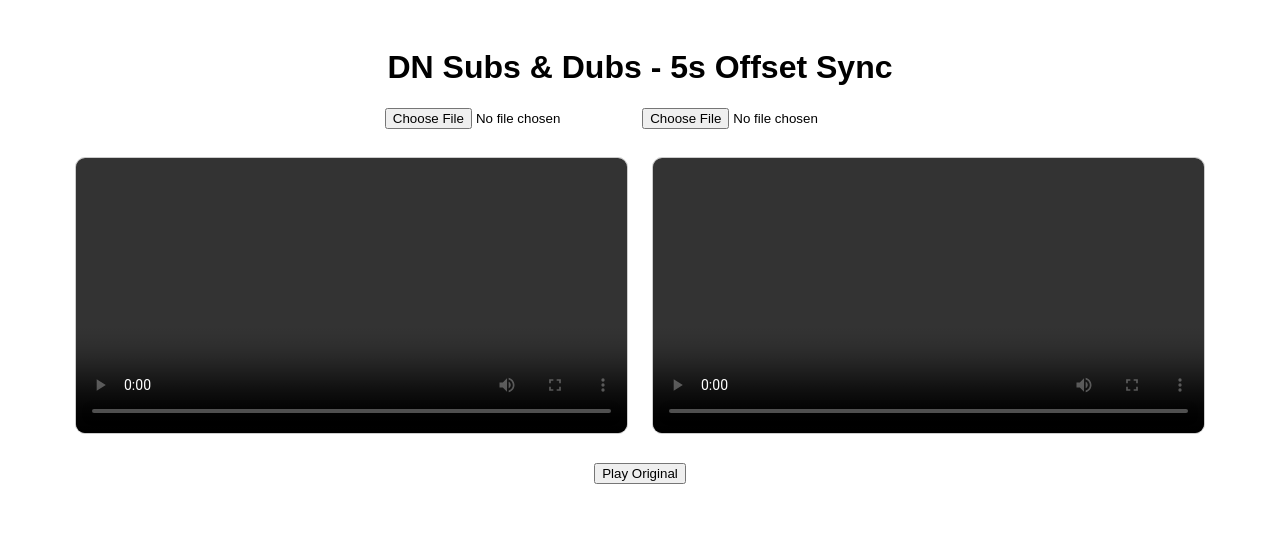
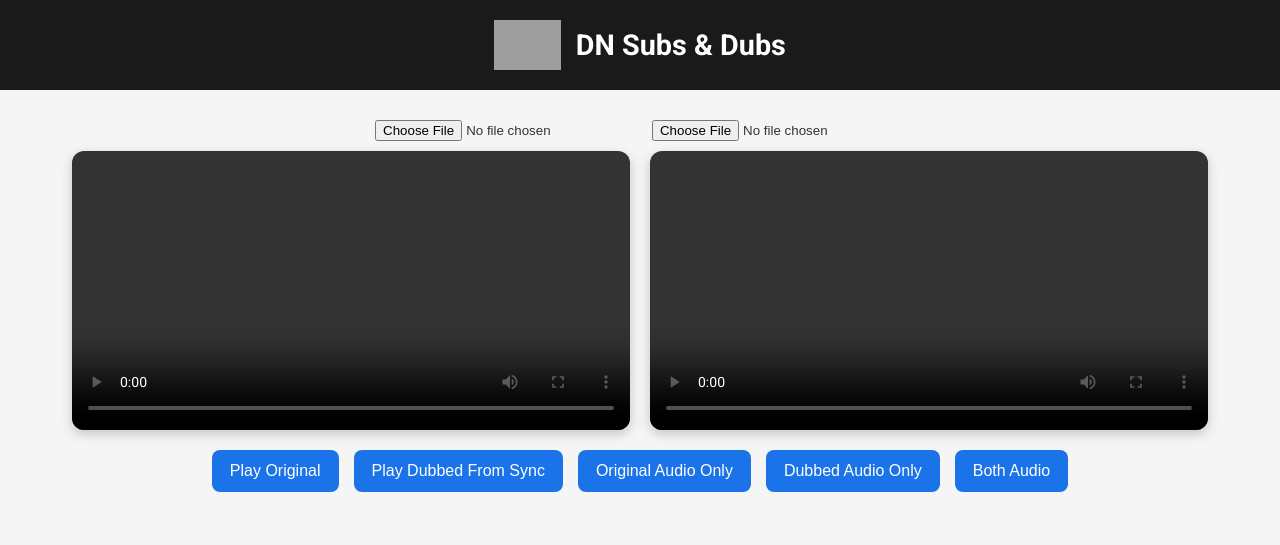
Before and after one commit to sathya-1982/DN-Sathya, a plain HTML site: page index.html in a window 1280 px wide. Drawn offline with Linux system fonts and the light colour scheme; grey boxes are pictures that could not be loaded.

Commit message:
Update index.html

```diff
--- a/index.html
+++ b/index.html
@@ -4,33 +4,114 @@
 <meta charset="UTF-8">
 <meta name="viewport" content="width=device-width, initial-scale=1.0">
 <title>DN Subs & Dubs - 5s Offset Sync</title>
+<link href="https://fonts.googleapis.com/css2?family=Roboto:wght@400;700&display=swap" rel="stylesheet">
 <style>
   body {
-    font-family: Arial, sans-serif;
+    font-family: 'Roboto', sans-serif;
+    background: #f5f5f5;
+    margin: 0;
+    padding: 0;
+    text-align: center;
+    color: #333;
+  }
+
+  header {
+    background: #1a1a1a;
+    color: #fff;
+    padding: 20px 10px;
+    display: flex;
+    align-items: center;
+    justify-content: center;
+    gap: 15px;
+  }
+
+  header img {
+    height: 50px;
+  }
+
+  header h1 {
+    font-size: 1.8rem;
+    margin: 0;
+  }
+
+  main {
     padding: 20px;
-    text-align: center;
   }
+
+  input[type="file"] {
+    margin: 10px;
+  }
+
+  .video-container {
+    display: flex;
+    flex-wrap: wrap;
+    justify-content: center;
+    gap: 20px;
+    margin-bottom: 20px;
+  }
+
   video {
     width: 45%;
-    margin: 10px;
-    border: 1px solid #ccc;
-    border-radius: 10px;
+    max-width: 600px;
+    border-radius: 12px;
+    box-shadow: 0 4px 12px rgba(0,0,0,0.2);
   }
+
   .controls {
-    margin: 15px 0;
+    display: flex;
+    flex-wrap: wrap;
+    justify-content: center;
+    gap: 15px;
+    margin-bottom: 30px;
+  }
+
+  .controls button {
+    background: #1a73e8;
+    border: none;
+    color: white;
+    padding: 12px 18px;
+    border-radius: 8px;
+    font-size: 1rem;
+    cursor: pointer;
+    transition: 0.2s;
+  }
+
+  .controls button:hover {
+    background: #1664c1;
+  }
+
+  @media (max-width: 768px) {
+    video {
+      width: 90%;
+    }
   }
 </style>
 </head>
 <body>
 
-<h1>DN Subs & Dubs - 5s Offset Sync</h1>
+<header>
+  <img src="https://i.imgur.com/0Rkqz6O.png" alt="DN Logo">
+  <h1>DN Subs & Dubs</h1>
+</header>
 
-<input type="file" id="original" accept="video/*">
-<input type="file" id="dubbed" accept="video/*"><br><br>
+<main>
+  <input type="file" id="original" accept="video/*">
+  <input type="file" id="dubbed" accept="video/*">
 
-<video id="originalPlayer" controls></video>
-<video id="dubbedPlayer" controls></video>
+  <div class="video-container">
+    <video id="originalPlayer" controls></video>
+    <video id="dubbedPlayer" controls></video>
+  </div>
 
-<div class="controls">
-  <button onclick="playOriginal()">Play Original</button>
-  <button onclick="playDubb
+  <div class="controls">
+    <button onclick="playOriginal()">Play Original</button>
+    <button onclick="playDubbedFromSync()">Play Dubbed From Sync</button>
+    <button onclick="originalOnly()">Original Audio Only</button>
+    <button onclick="dubbedOnly()">Dubbed Audio Only</button>
+    <button onclick="bothAudio()">Both Audio</button>
+  </div>
+</main>
+
+<script>
+const original = document.getElementById("original");
+c
```
